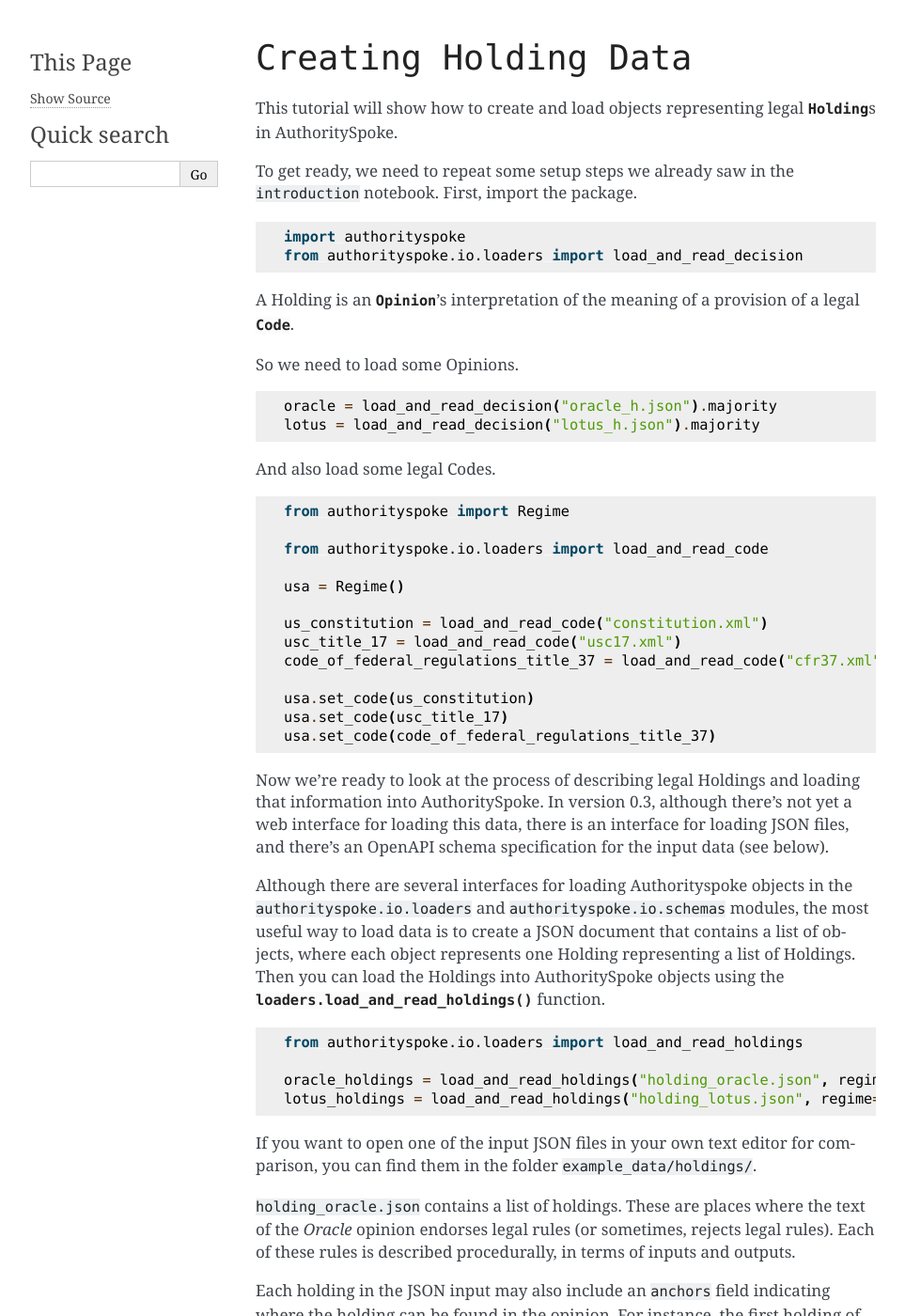
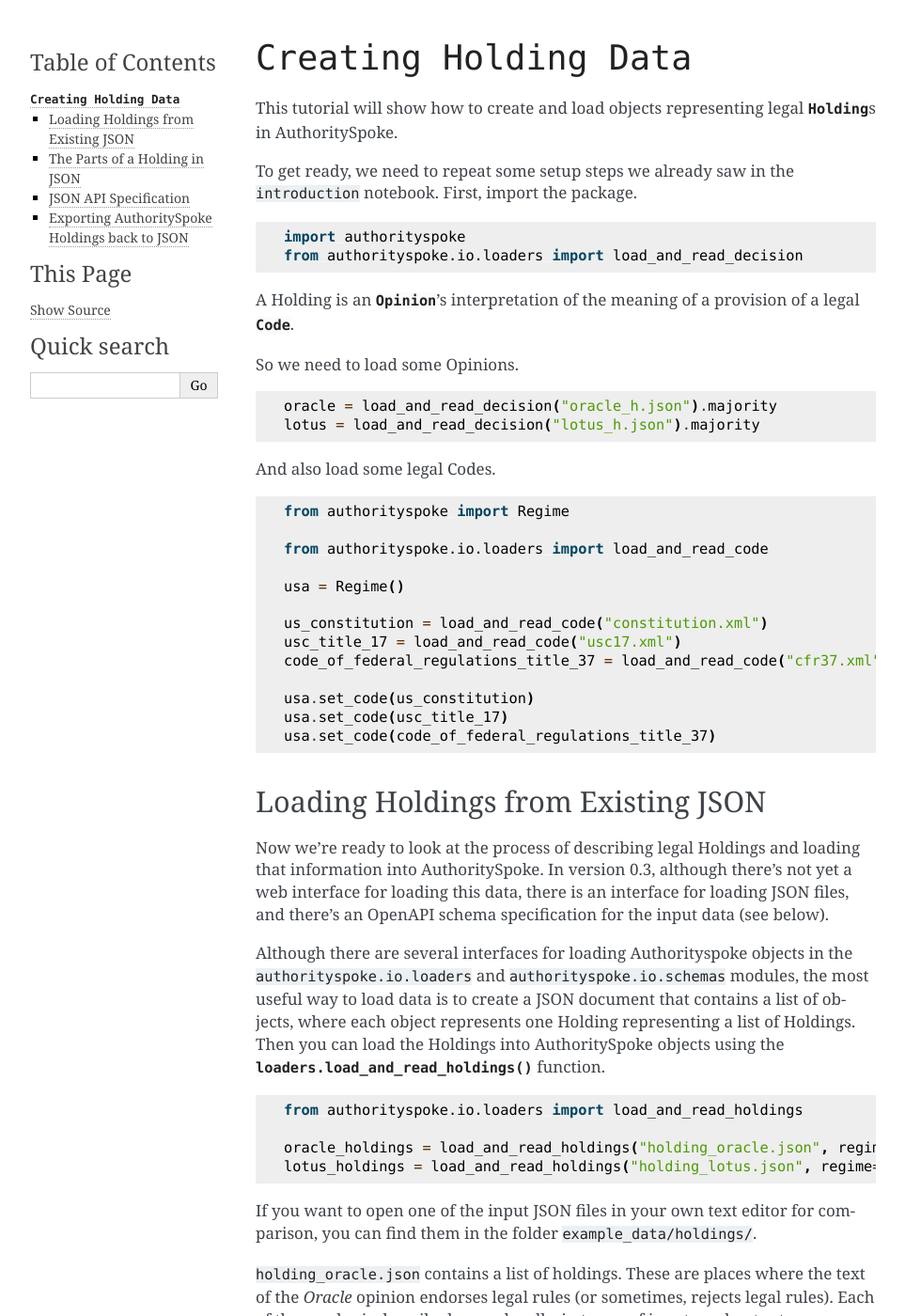
Before and after one commit to mscarey/AuthoritySpoke, a Sphinx documentation site: the page built from docs/guides/create_holding_data.rst, in a window 1280 px wide and 1400 px high. Shown: the whole window at 94% size, without its empty margins (148-1111 px from the left). Built offline with Sphinx 7.4.7, drawn with Linux system fonts in a browser that asks for light colours; some of the changed text lies outside the part shown.

Commit message:
add section headings to Holding data guide

```diff
--- a/docs/guides/create_holding_data.rst
+++ b/docs/guides/create_holding_data.rst
@@ -42,6 +42,9 @@
     usa.set_code(usc_title_17)
     usa.set_code(code_of_federal_regulations_title_37)
 
+Loading Holdings from Existing JSON
+-----------------------------------
+
 Now we’re ready to look at the process of describing legal Holdings and
 loading that information into AuthoritySpoke. In version 0.3, although
 there’s not yet a web interface for loading this data, there is an
@@ -83,6 +86,9 @@
 The ``anchors`` field doesn’t do much yet in AuthoritySpoke version 0.3,
 but in future versions it’ll help link each Holding to the relevant
 parts of the Opinion.
+
+The Parts of a Holding in JSON
+-----------------------------------
 
 Now let’s look at the part of ``holding_oracle.json`` representing that
 first holding.
@@ -304,6 +310,9 @@
 There can also be an “enactments_despite” field, which identifies
 legislative text that doesn’t need to be present for the Rule to apply,
 but that also doesn’t negate the validity of the Rule.
+
+JSON API Specification
+-----------------------------------
 
 If you want to view the schema specification, you can view it by
 calling :func:`.io.api_spec.make_spec`\. When you read it,
@@ -582,7 +591,8 @@
     openapi: 3.0.2
     paths: {}
 
-
+Exporting AuthoritySpoke Holdings back to JSON
+----------------------------------------------
 
 Finally, if you want to convert an AuthoritySpoke object back to JSON or
 to a Python dictionary, you can do so with :func:`.io.dump.to_json` or
```
Also changed, not shown: 1 other file.
